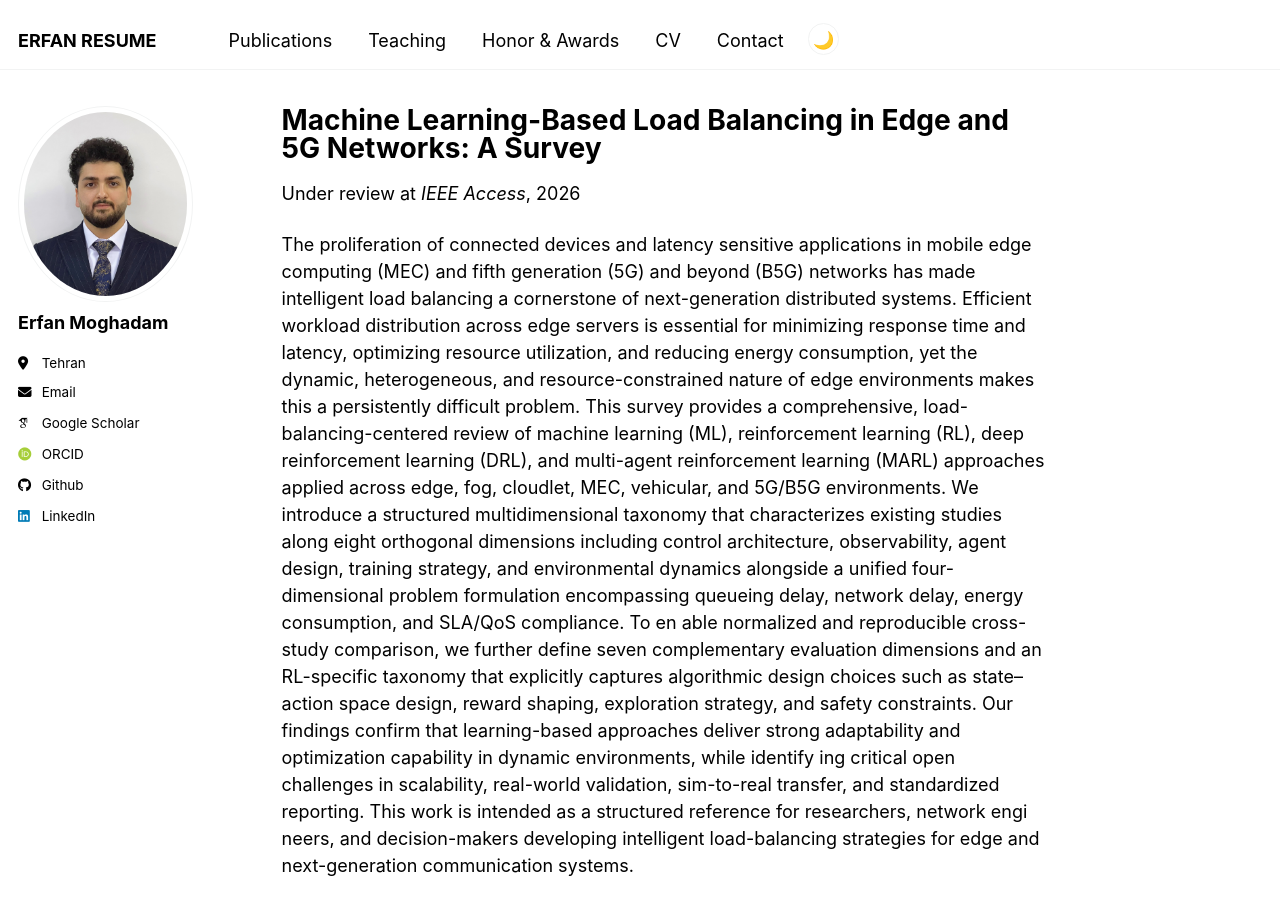
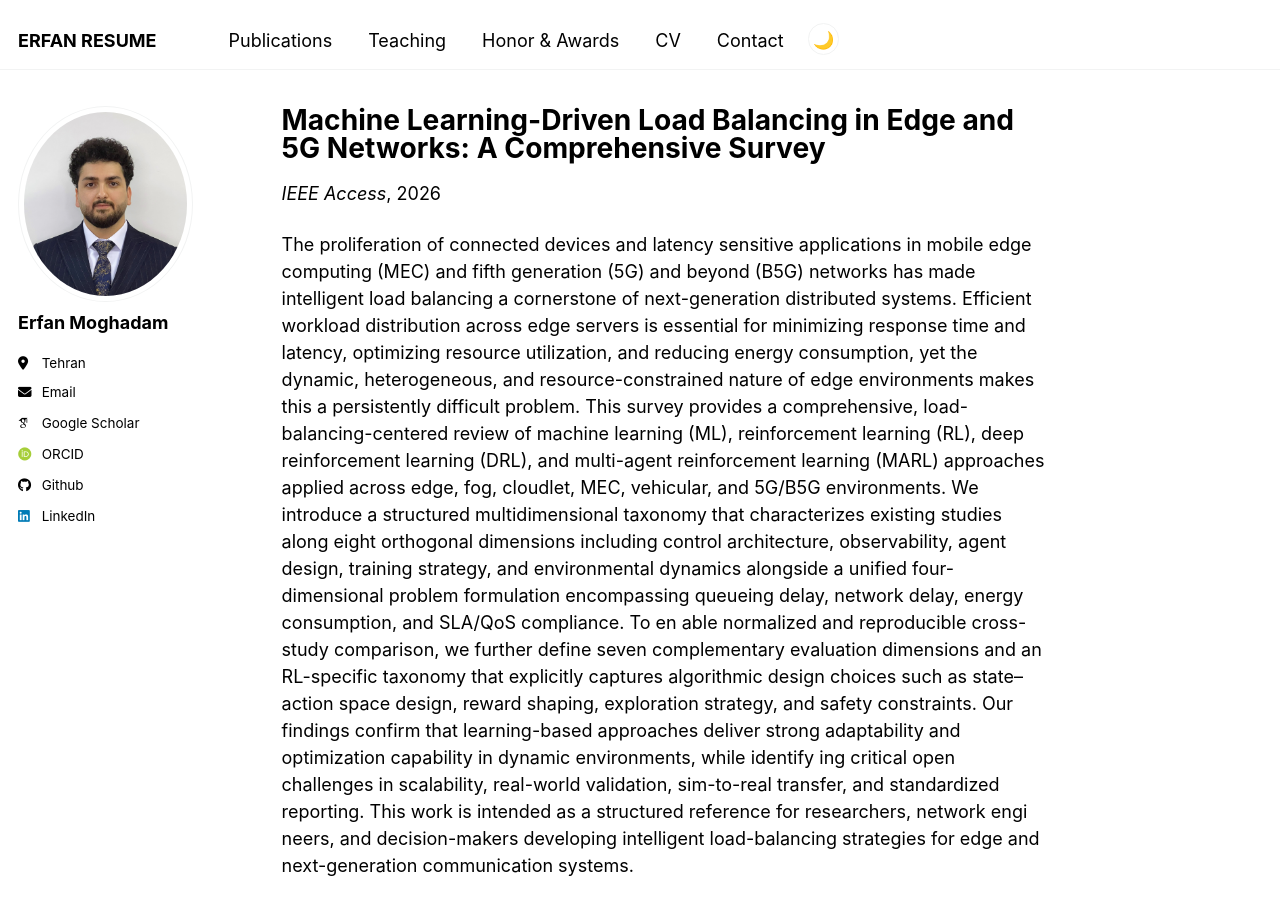
Before and after one commit to erfanresume/erfanresume.github.io, a Jekyll site: the page built from _publications/2025-01-15-paper-title-number-1.md, in a window 1280 px wide and 900 px high. Built offline with Jekyll 4.4.1, drawn with Linux system fonts in a browser that asks for light colours; some web fonts are replaced.

Commit message:
Update 2025-01-15-paper-title-number-1.md

```diff
--- a/_publications/2025-01-15-paper-title-number-1.md
+++ b/_publications/2025-01-15-paper-title-number-1.md
@@ -1,11 +1,11 @@
 ---
-title: "Machine Learning-Based Load Balancing in Edge and 5G Networks: A Survey"
+title: "Machine Learning-Driven Load Balancing in Edge and 5G Networks: A Comprehensive Survey"
 collection: publications
 category: manuscripts
 permalink: /publication/2025-01-15-paper-title-number-1
 excerpt: ''
-date: 2026-06-10
-status: under_review #status could be under_review, submitted, accepted
+date: 2026-08-26
+status: Published #status could be under_review, submitted, accepted
 venue: 'IEEE Access'
 # paperurl: 'http://academicpages.github.io/files/paper3.pdf'
 # citation: 'Your Name, You. (2024). &quot;Paper Title Number 3.&quot; <i>GitHub Journal of Bugs</i>. 1(3).'
```
